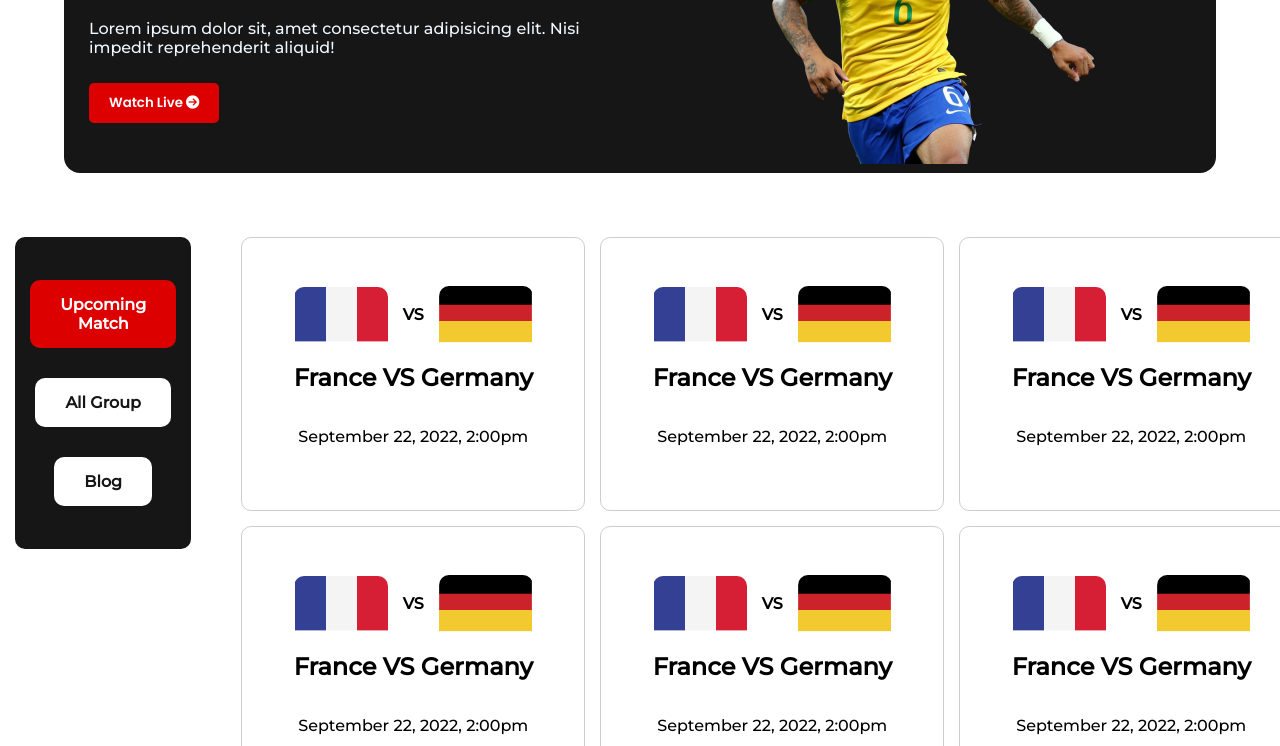
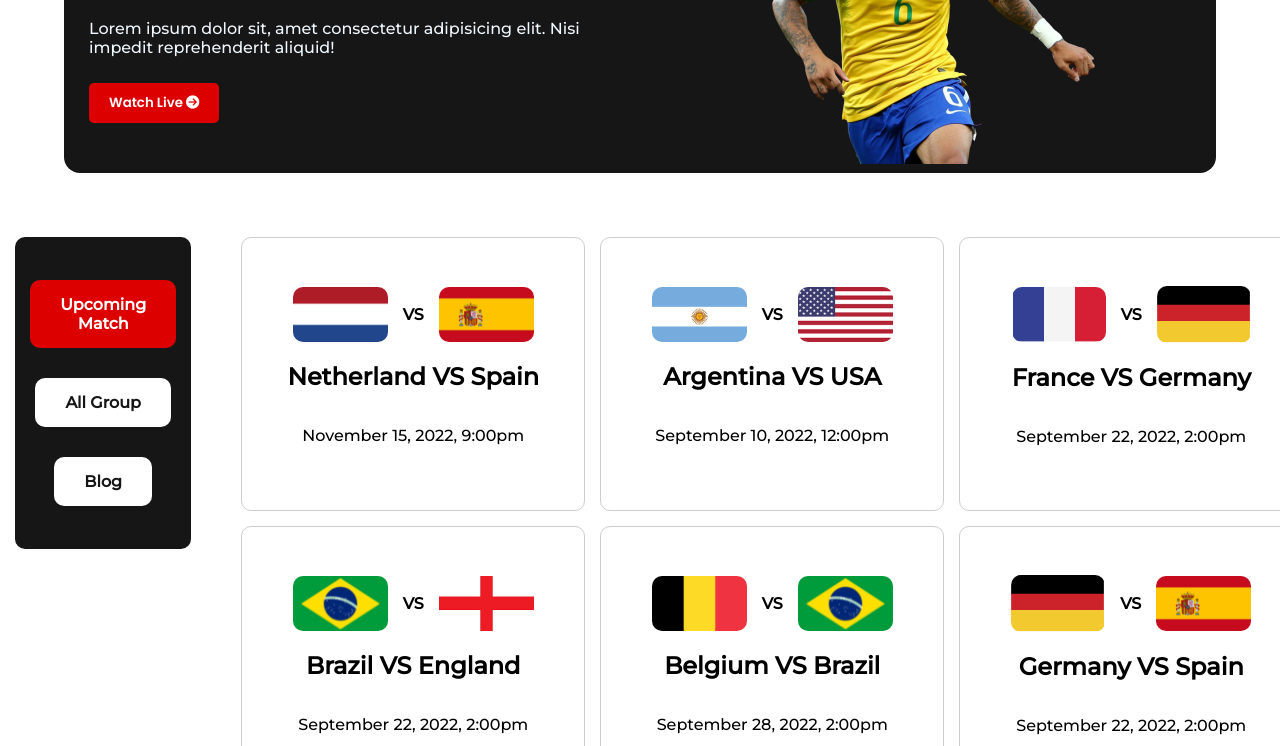
Before and after one commit to Muhaiminulsarkar/Worldcup-website, a plain HTML site: page match.html in a window 1280 px wide. Shown: the part 206-952 px from the top of the page. Drawn offline with Linux system fonts and the light colour scheme.

Commit message:
update commit

```diff
--- a/match.html
+++ b/match.html
@@ -47,16 +47,32 @@
 
                 <div class="news" id="schedule">
                     <div class="flag">
-                        <img src="images/Flag.png" alt="">
+                        <img src="images/ned.png" alt="">
                         <span><b>VS</b></span>
-                        <img src="images/germany Flag.png" alt="">
+                        <img src="images/spa.png" alt="">
 
                     </div>
                     <div class="country">
-                        <h2>France VS Germany</h2>
+                        <h2>Netherland VS Spain</h2>
                     </div>
                     <div class="time">
-                        <p>September 22, 2022, 2:00pm</p>
+                        <p>November 15, 2022, 9:00pm</p>
+
+                    </div>
+
+                </div>
+                <div class="news" id="schedule">
+                    <div class="flag">
+                        <img src="images/arg.png" alt="">
+                        <span><b>VS</b></span>
+                        <img src="images/usa.png" alt="">
+
+                    </div>
+                    <div class="country">
+                        <h2>Argentina VS USA</h2>
+                    </div>
+                    <div class="time">
+                        <p>September 10, 2022, 12:00pm</p>
 
                     </div>
 
@@ -79,13 +95,13 @@
                 </div>
                 <div class="news" id="schedule">
                     <div class="flag">
-                        <img src="images/Flag.png" alt="">
+                        <img src="images/bra.png" alt="">
                         <span><b>VS</b></span>
-                        <img src="images/germany Flag.png" alt="">
+                        <img src="images/eng.png" alt="">
 
                     </div>
                     <div class="country">
-                        <h2>France VS Germany</h2>
+                        <h2>Brazil VS England</h2>
                     </div>
                     <div class="time">
                         <p>September 22, 2022, 2:00pm</p>
@@ -95,45 +111,29 @@
                 </div>
                 <div class="news" id="schedule">
                     <div class="flag">
-                        <img src="images/Flag.png" alt="">
+                        <img src="images/bel.png" alt="">
                         <span><b>VS</b></span>
-                        <img src="images/germany Flag.png" alt="">
+                        <img src="images/bra.png" alt="">
 
                     </div>
                     <div class="country">
-                        <h2>France VS Germany</h2>
+                        <h2>Belgium VS Brazil</h2>
                     </div>
                     <div class="time">
-                        <p>September 22, 2022, 2:00pm</p>
+                        <p>September 28, 2022, 2:00pm</p>
 
                     </div>
 
                 </div>
                 <div class="news" id="schedule">
                     <div class="flag">
-                        <img src="images/Flag.png" alt="">
+                        <img src="images/germany Flag.png" alt="">
                         <span><b>VS</b></span>
-                        <img src="images/germany Flag.png" alt="">
+                        <img src="images/spa.png" alt="">
 
                     </div>
                     <div class="country">
-                        <h2>France VS Germany</h2>
-                    </div>
-                    <div class="time">
-                        <p>September 22, 2022, 2:00pm</p>
-
-                    </div>
-
-                </div>
-                <div class="news" id="schedule">
-                    <div class="flag">
-                        <img src="images/Flag.png" alt="">
-                        <span><b>VS</b></span>
-                        <img src="images/germany Flag.png" alt="">
-
-                    </div>
-                    <div class="country">
-                        <h2>France VS Germany</h2>
+                        <h2>Germany VS Spain</h2>
                     </div>
                     <div class="time">
                         <p>September 22, 2022, 2:00pm</p>
--- a/style.css
+++ b/style.css
@@ -238,6 +238,10 @@ body {
     border-radius: 10px 10px 0px 0px;
 }
 
+.flag img {
+    border-radius: 10px;
+}
+
 
 
 .news button {
```
